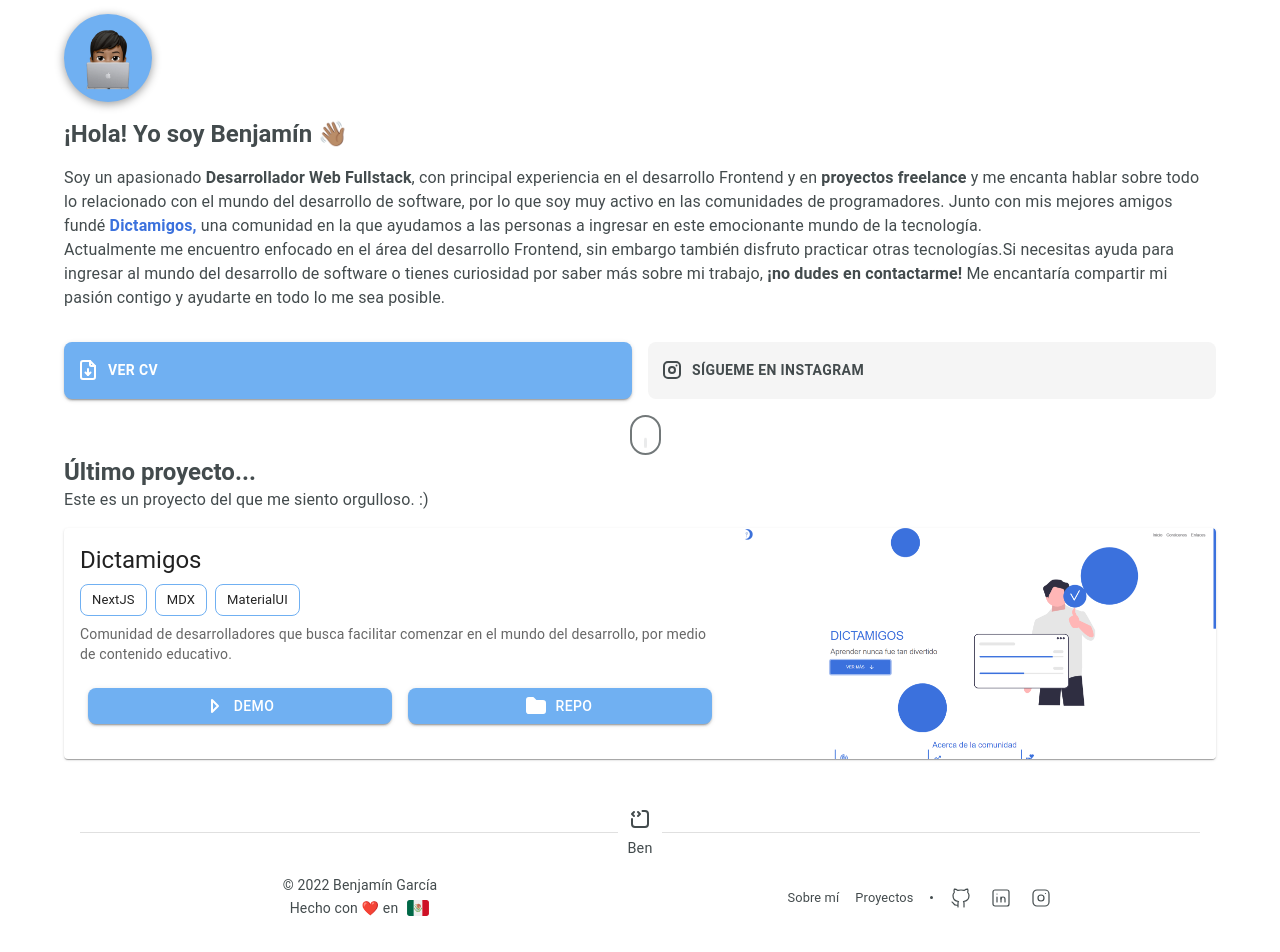
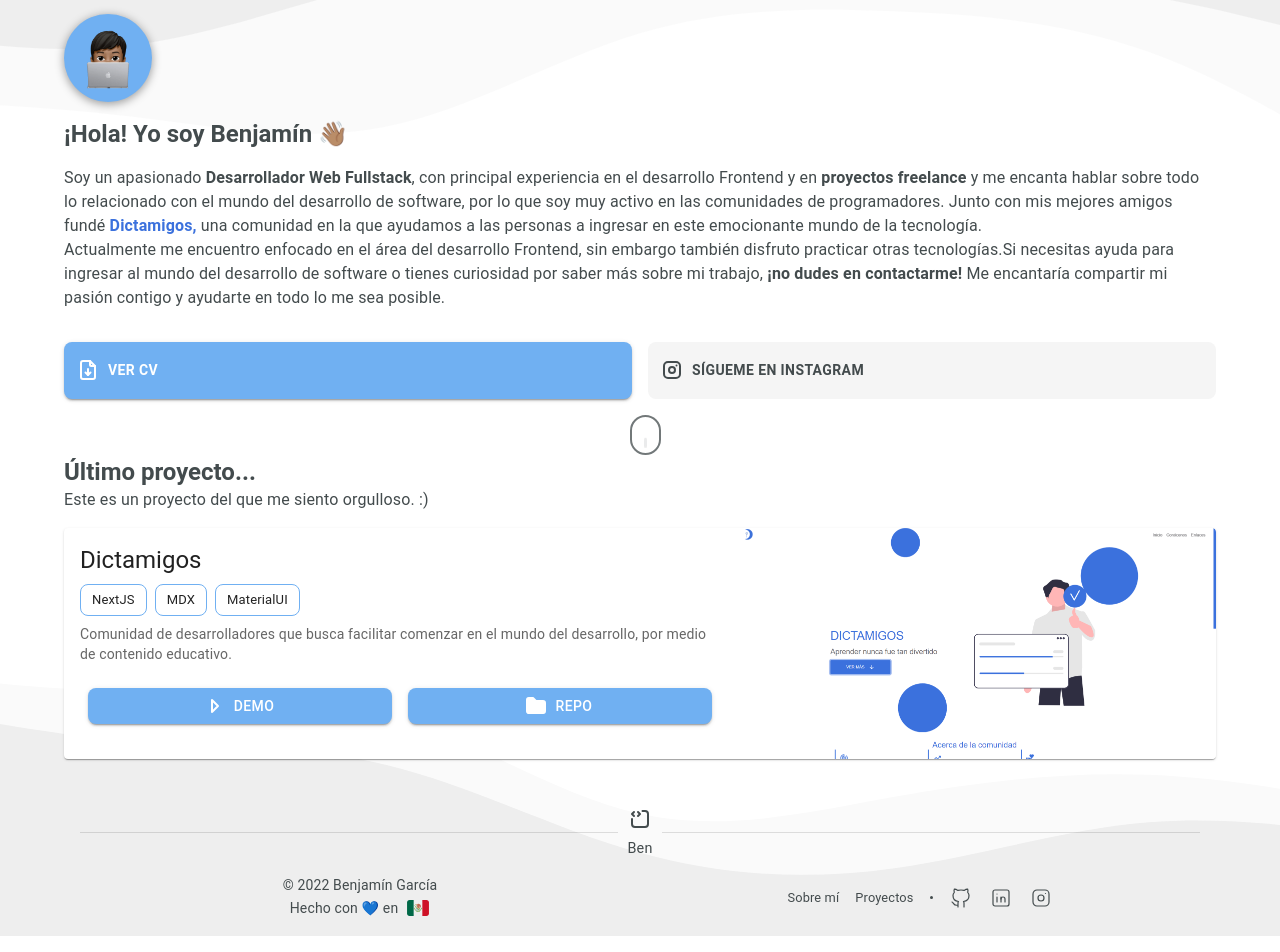
Before and after one commit to Benjamngarcia/portfolio-benjamn, a Next.js app: page / in a window 1280 px wide. Shown: the part 82-1034 px from the top of the page. Built offline with nearby package versions, Linux system fonts and the light colour scheme.

Commit message:
add svg background

```diff
--- a/src/components/common/Footer.jsx
+++ b/src/components/common/Footer.jsx
@@ -20,7 +20,7 @@ export function Footer() {
     <Grid
       container
       sx={{
-        margin: "16px auto",
+        margin: "16px auto 0px auto",
         padding: "16px",
         justifyContent: "space-between",
         alignItems: "center",
@@ -47,7 +47,7 @@ export function Footer() {
             margin: "auto",
           }}
         >
-          Hecho con ❤️ en
+          Hecho con 💙 en
           <Box
             component="img"
             src={MexicoFlag.src}
--- a/src/components/common/MemojiMain.jsx
+++ b/src/components/common/MemojiMain.jsx
@@ -9,6 +9,8 @@ export const MemojiMain = () => {
     <Box
       sx={{
         display: "flex",
+        justifyContent: "center",
+        alignItems: "center",
         backgroundColor: Colors.secondary,
         width: "88px",
         height: "88px",
@@ -18,8 +20,8 @@ export const MemojiMain = () => {
       }}
     >
       <Image
-        width={72}
-        height={72}
+        width={70}
+        height={70}
         component="img"
         alt="Benjamín Arturo Pérez García desarrollador web"
         src={MainImage.src}
--- a/src/components/common/Nav.jsx
+++ b/src/components/common/Nav.jsx
@@ -176,7 +176,7 @@ export function Nav() {
     <>
       <AppBar
         component="nav"
-        sx={{ backgroundColor: "white", boxShadow: "none", position: "static" }}
+        sx={{ backgroundColor: "transparent", boxShadow: "none", position: "static" }}
       >
         <Toolbar sx={{ display: "flex", justifyContent: "space-between" }}>
           <Link
--- a/src/layouts/MainLayout.jsx
+++ b/src/layouts/MainLayout.jsx
@@ -1,15 +1,26 @@
-import { Container, CssBaseline } from "@mui/material";
+import { Container, CssBaseline, Box } from "@mui/material";
 import { Nav } from "../components/common/Nav";
 import { Footer } from "../components/common/Footer";
+import BackgroundWave from "../assets/svg/background-wave.svg";
 
 export default function MainLayout(props) {
   const { children } = props;
+  const backgroundStyle = {
+    backgroundImage: `url(${BackgroundWave.src})`,
+    backgroundSize: "cover",
+    backgroundPosition: "center",
+    backgroundRepeat: "no-repeat",
+    height: "100%",
+  };
+
   return (
-    <Container maxWidth='lg'>
-      <CssBaseline />
-      <Nav />
-      {children}
-      <Footer/>
-    </Container>
-  )
+    <Box sx={backgroundStyle}>
+      <Container maxWidth="lg">
+        <CssBaseline />
+        <Nav />
+        {children}
+        <Footer />
+      </Container>
+    </Box>
+  );
 }
--- a/src/pages/about.js
+++ b/src/pages/about.js
@@ -3,7 +3,6 @@ import { Box, Grid, Typography, CardMedia, Link } from "@mui/material";
 import { Colors } from "../styles/theme";
 import { stackTechnologies } from "../utils/data";
 import { TechnologyCard } from "../components/Cards/TechnologyCard";
-import Image from "next/image";
 import BenjaminImage from "../assets/img/benjamngarcia.png";
 import DictamigosImage from "../assets/img/dictamigos-team.png";
 
```
Also changed, not shown: src/assets/svg/background-wave.svg (added).
